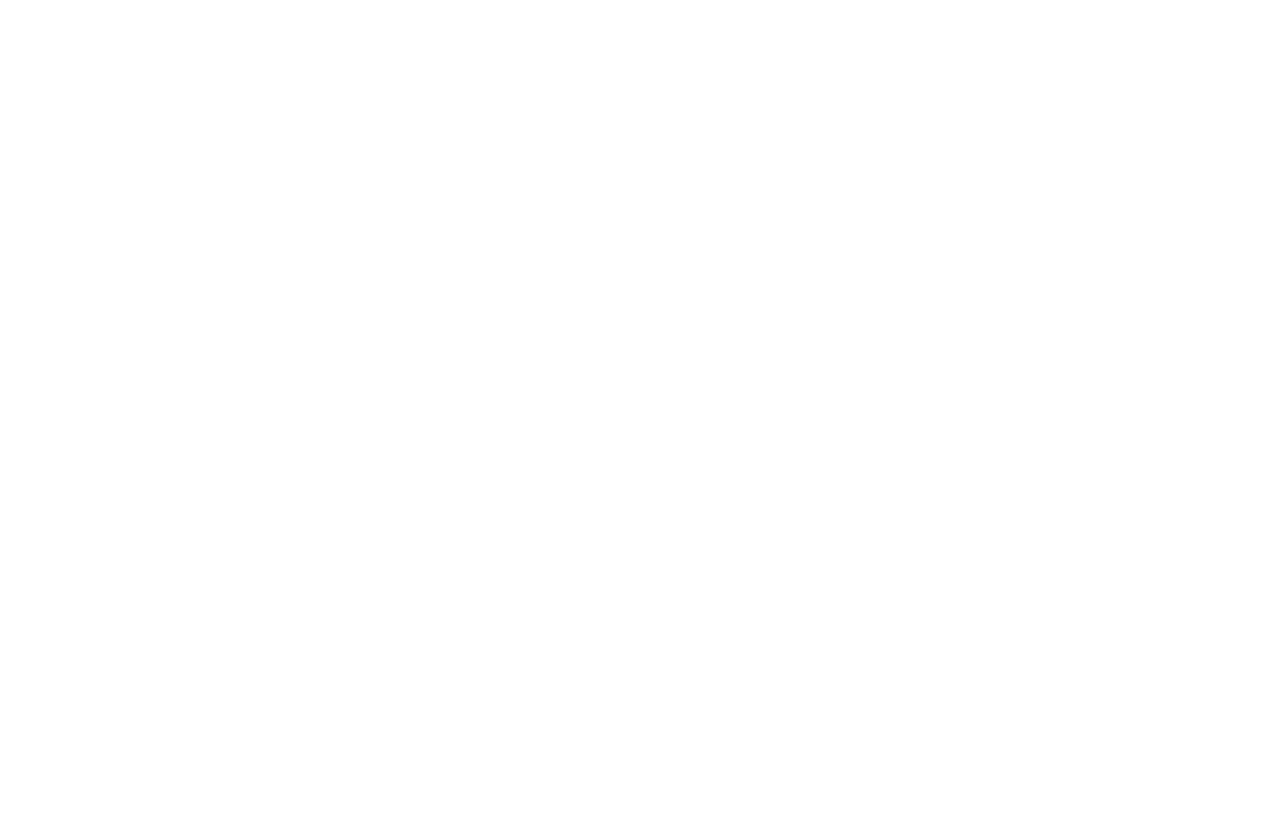
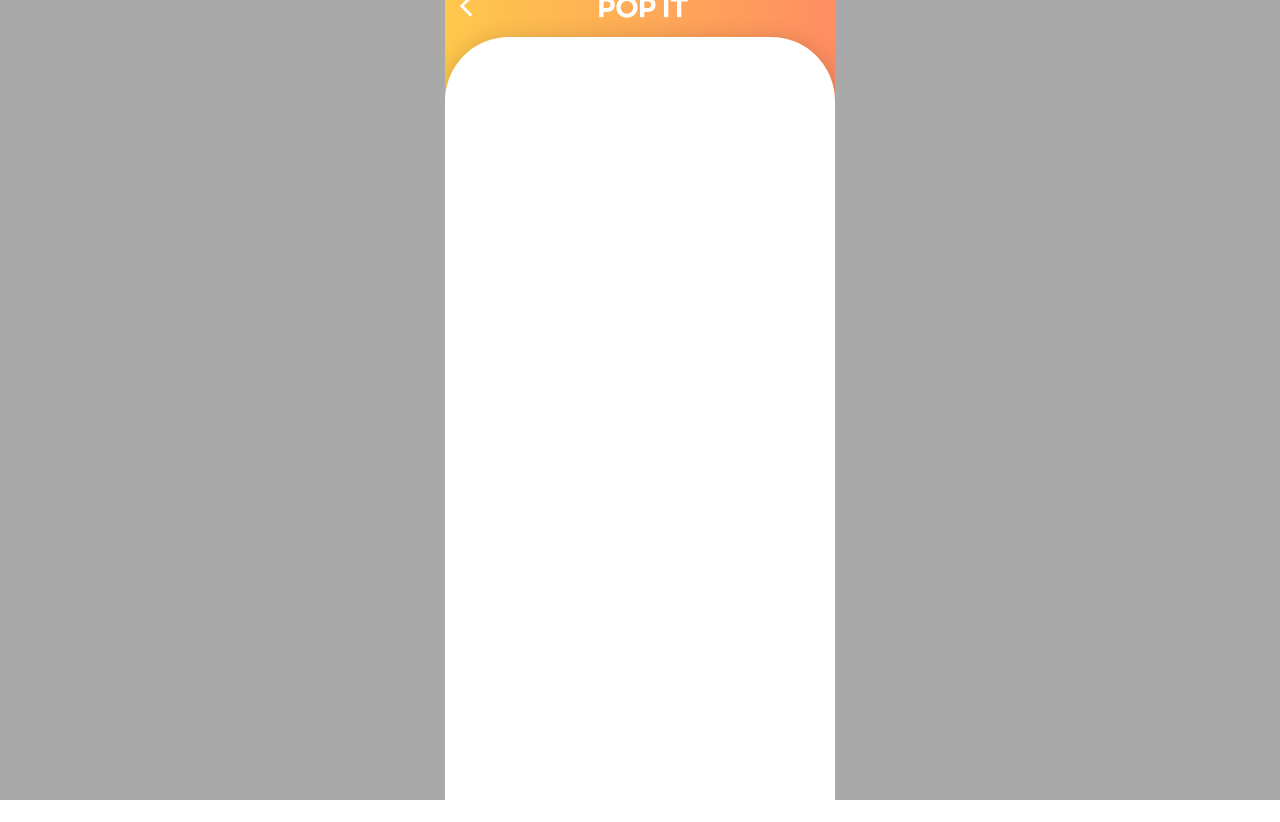
Before and after one commit to Likelion-Inha-10/inha-hackathon-popit-fe, a React (Create React App) app: page /first-choice in a window 1280 px wide. Before the commit this address had no page. Before the commit the page ends 800 px from the top, so only its background shows below. Built offline with nearby package versions, Linux system fonts and the light colour scheme.

Commit message:
feat: first-choice 페이지 기본 레이아웃 적용

```diff
--- /dev/null
+++ b/src/pages/FirstChoice/index.jsx
@@ -0,0 +1,15 @@
+import Layout from "../../popit-ui/Layout";
+import FirstHeader from "../../popit-ui/FirstHeader";
+import RoundBox from "../../popit-ui/RoundBox";
+import styled from "styled-components";
+
+const FirstChoice = () => {
+  return (
+    <Layout gradation down>
+      <FirstHeader back popit />
+      <RoundBox white down height="785px"></RoundBox>
+    </Layout>
+  );
+};
+
+export default FirstChoice;
--- a/src/routes/index.jsx
+++ b/src/routes/index.jsx
@@ -1,10 +1,15 @@
+import { IoFileTrayStacked } from "react-icons/io5";
 import { BrowserRouter, Route, Routes } from "react-router-dom";
 import Intro from "../pages/Intro";
+import FirstChoice from "../pages/FirstChoice";
+
+// 라우트명은 kebab-case 로 작성합니다
 
 const Router = () => (
   <BrowserRouter>
     <Routes>
-      <Route path="/" element={<Intro />}></Route>
+      <Route exact path="/" element={<Intro />}></Route>
+      <Route exact path="/first-choice" element={<FirstChoice />}></Route>
     </Routes>
   </BrowserRouter>
 );
```
Also changed, not shown: src/App.js (added, +15 -0 lines).
